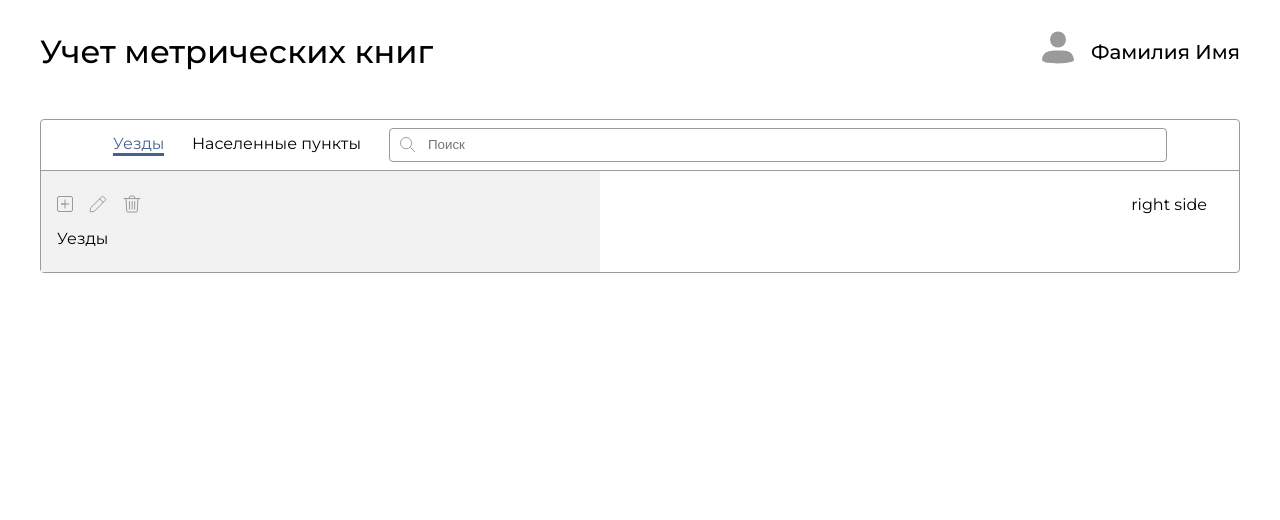
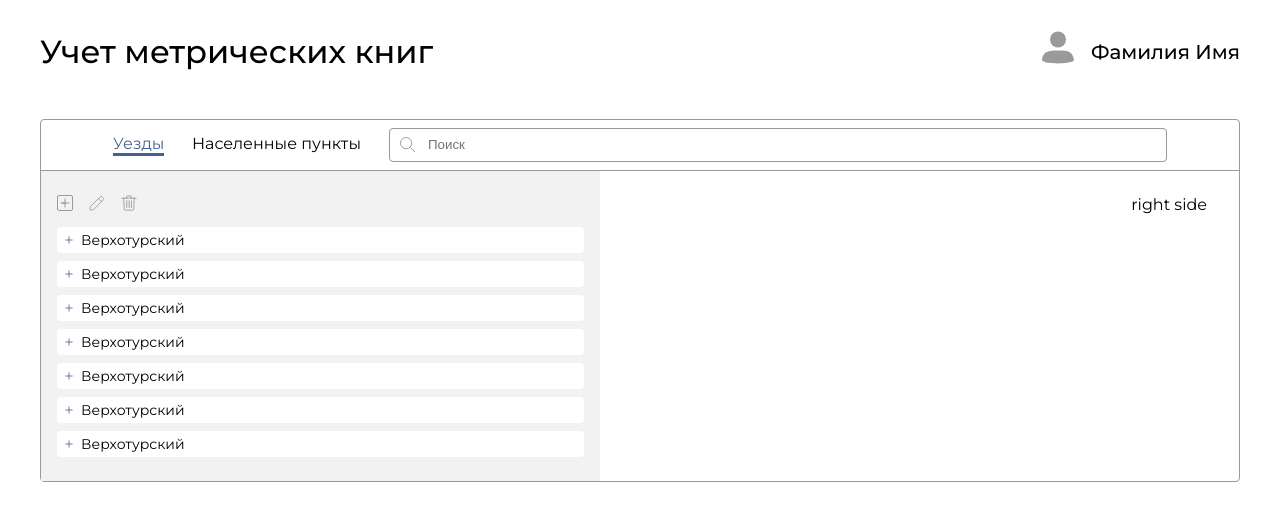
Before and after one commit to asphodel6/metric-books-front, an Angular app: page / in a window 1280 px wide. Shown: the top 520 px of the page. Built offline with nearby package versions, Linux system fonts and the light colour scheme.

Commit message:
add county component

```diff
--- a/src/app/pages/main/components/main-screen/components/counties/components/county/county.component.html
+++ b/src/app/pages/main/components/main-screen/components/counties/components/county/county.component.html
@@ -1 +1,3 @@
-<p>county works!</p>
+<div class="county" (click)="openInfo()" [ngClass]="isOpen ? 'open' : ''">
+  <img [src]="imgPath" width="8px" height="8px">{{name}}
+</div>
--- a/src/app/pages/main/components/main-screen/components/counties/components/county/county.component.less
+++ b/src/app/pages/main/components/main-screen/components/counties/components/county/county.component.less
@@ -0,0 +1,15 @@
+@import "src/styles";
+
+.county {
+  background-color: white;
+  padding: 4px 8px;
+  font-size: 14px;
+  border-radius: 4px;
+  display: flex;
+  align-items: center;
+  gap: 8px;
+}
+
+.open {
+  color: @color-blue;
+}
--- a/src/app/pages/main/components/main-screen/components/counties/components/county/county.component.ts
+++ b/src/app/pages/main/components/main-screen/components/counties/components/county/county.component.ts
@@ -1,5 +1,5 @@
-import { ChangeDetectionStrategy, Component } from '@angular/core';
-import { CommonModule } from '@angular/common';
+import {ChangeDetectionStrategy, Component, Input} from '@angular/core';
+import {CommonModule} from '@angular/common';
 
 @Component({
   selector: 'county',
@@ -10,5 +10,18 @@ import { CommonModule } from '@angular/common';
   changeDetection: ChangeDetectionStrategy.OnPush
 })
 export class CountyComponent {
+  @Input() name!: string;
+  imgPath: string = 'assets/images/open.svg'
+  isOpen: boolean = false;
 
+  openInfo(): void {
+    if (this.imgPath === 'assets/images/open.svg') {
+      this.imgPath = 'assets/images/close.svg'
+      this.isOpen = true;
+    }
+    else {
+      this.imgPath = 'assets/images/open.svg';
+      this.isOpen = false;
+    }
+  }
 }
--- a/src/app/pages/main/components/main-screen/components/counties/counties.component.html
+++ b/src/app/pages/main/components/main-screen/components/counties/counties.component.html
@@ -1 +1,5 @@
-Уезды
+<div class="counties">
+  <ng-container *ngFor="let county of counties">
+    <county [name]="county.name"></county>
+  </ng-container>
+</div>
--- a/src/app/pages/main/components/main-screen/components/counties/counties.component.less
+++ b/src/app/pages/main/components/main-screen/components/counties/counties.component.less
@@ -0,0 +1,5 @@
+.counties {
+  display: flex;
+  flex-direction: column;
+  gap: 8px;
+}
--- a/src/app/pages/main/components/main-screen/components/counties/counties.component.ts
+++ b/src/app/pages/main/components/main-screen/components/counties/counties.component.ts
@@ -1,14 +1,16 @@
-import { ChangeDetectionStrategy, Component } from '@angular/core';
-import { CommonModule } from '@angular/common';
+import {ChangeDetectionStrategy, Component} from '@angular/core';
+import {CommonModule} from '@angular/common';
+import {ICounties} from "./interfaces/counties.interface";
+import {CountyComponent} from "./components/county/county.component";
 
 @Component({
   selector: 'counties',
   standalone: true,
-  imports: [CommonModule],
+  imports: [CommonModule, CountyComponent],
   templateUrl: './counties.component.html',
   styleUrl: './counties.component.less',
   changeDetection: ChangeDetectionStrategy.OnPush
 })
 export class CountiesComponent {
-
+  counties: ICounties[] = [{name: 'Верхотурский'}, {name: 'Верхотурский'}, {name: 'Верхотурский'}, {name: 'Верхотурский'}, {name: 'Верхотурский'}, {name: 'Верхотурский'}, {name: 'Верхотурский'}];
 }
--- /dev/null
+++ b/src/app/pages/main/components/main-screen/components/counties/interfaces/counties.interface.ts
@@ -0,0 +1,3 @@
+export interface ICounties {
+  name: string
+}
--- a/src/app/pages/main/components/main-screen/main-screen.component.less
+++ b/src/app/pages/main/components/main-screen/main-screen.component.less
@@ -26,4 +26,6 @@
 
 .edit-panel img {
   margin-right: 16px;
+  height: 16px;
+  width: 16px;
 }
```
Also changed, not shown: src/assets/images/close.svg (added), src/assets/images/open.svg (added).
